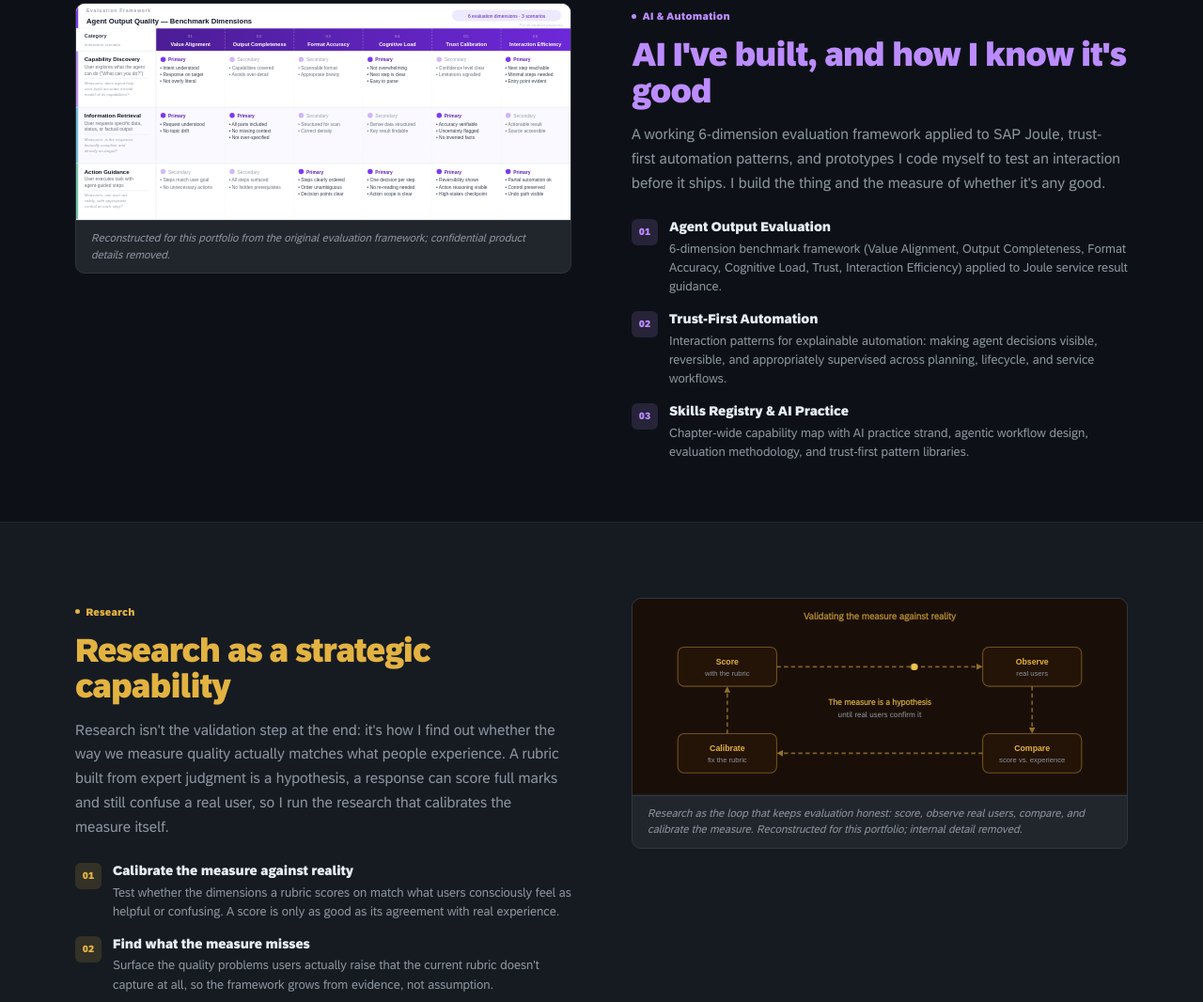
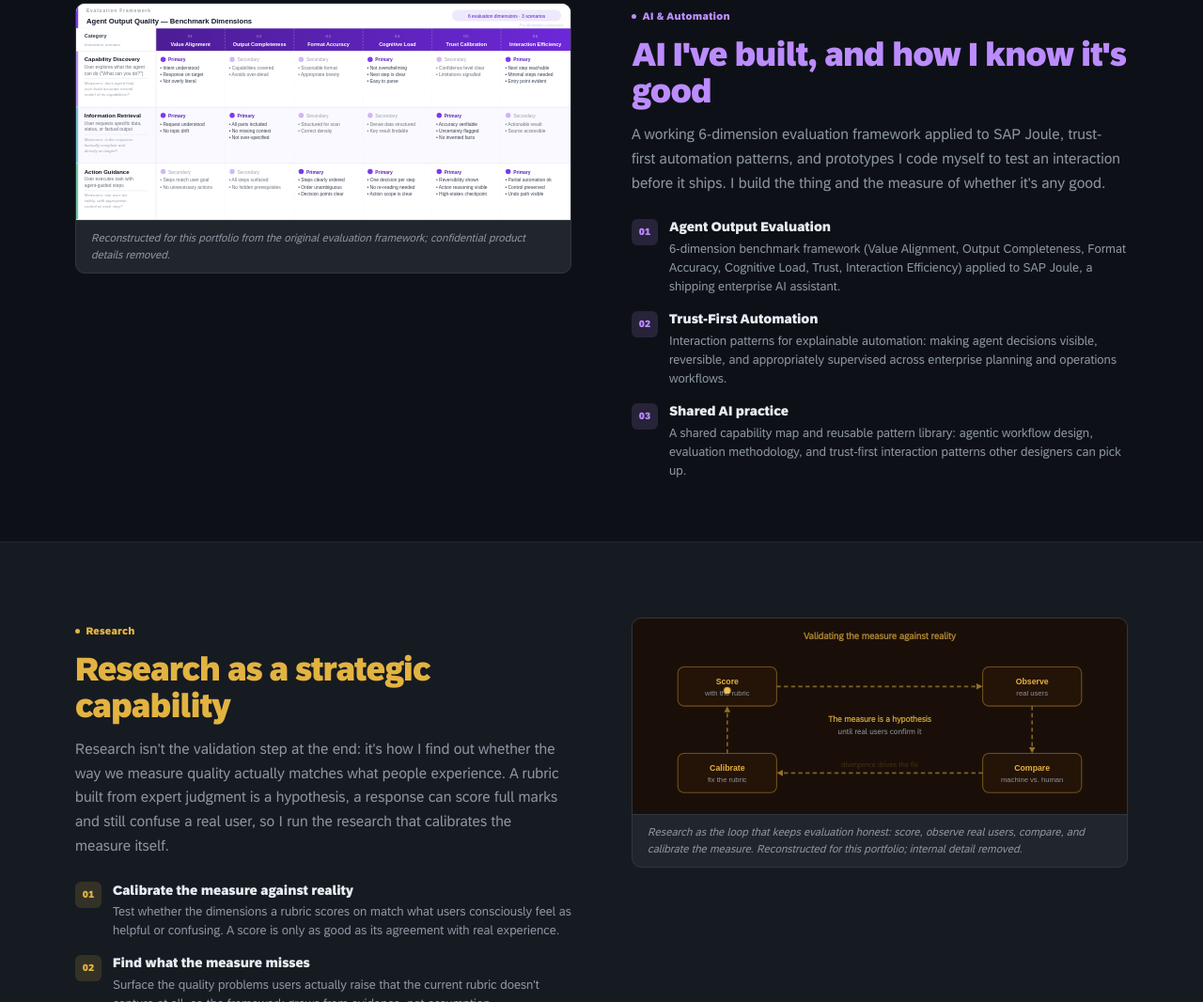
Before and after one commit to stAlbrecht168/stAlbrecht.github.io, a plain HTML site: page index.html in a window 1280 px wide. Shown: the part 2555-3621 px from the top of the page at 94% size. Drawn offline with Linux system fonts and the light colour scheme; files whose address does not match are found by name.

Commit message:
Abstract remaining internal phrasings + enhance research loop
AI & Automation: drop internal feature/org terms (service result guidance,
Skills Registry, chapter, strand) for public-safe wording; same in the Featured
Work Joule card. Research loop: node glows synced to the pulse, slower 7s pace,
Compare reframed as machine vs. human, and a 'divergence drives the fix' cue.

```diff
--- a/index.html
+++ b/index.html
@@ -378,7 +378,7 @@
           <ul class="cs-card-contributions" aria-label="Key contributions">
             <li>6-dimension agent output evaluation framework, run in reviews</li>
             <li>Trust-first automation patterns for Joule workflows</li>
-            <li>AI practice strand and Skills Registry for the CSX UX chapter</li>
+            <li>shared AI-practice patterns and a reusable skills library for the design org</li>
           </ul>
           <a href="work/agentic-ux-practice.html" class="cs-card-link" aria-label="Read case study: Building an AI-output evaluation framework for SAP Joule">Read case study <span aria-hidden="true">→</span></a>
         </div>
@@ -561,21 +561,21 @@
             <span class="capability-icon cap-purple" aria-hidden="true">01</span>
             <div>
               <p class="capability-text-head">Agent Output Evaluation</p>
-              <p class="capability-text-body">6-dimension benchmark framework (Value Alignment, Output Completeness, Format Accuracy, Cognitive Load, Trust, Interaction Efficiency) applied to Joule service result guidance.</p>
+              <p class="capability-text-body">6-dimension benchmark framework (Value Alignment, Output Completeness, Format Accuracy, Cognitive Load, Trust, Interaction Efficiency) applied to SAP Joule, a shipping enterprise AI assistant.</p>
             </div>
           </li>
           <li class="capability-item">
             <span class="capability-icon cap-purple" aria-hidden="true">02</span>
             <div>
               <p class="capability-text-head">Trust-First Automation</p>
-              <p class="capability-text-body">Interaction patterns for explainable automation: making agent decisions visible, reversible, and appropriately supervised across planning, lifecycle, and service workflows.</p>
+              <p class="capability-text-body">Interaction patterns for explainable automation: making agent decisions visible, reversible, and appropriately supervised across enterprise planning and operations workflows.</p>
             </div>
           </li>
           <li class="capability-item">
             <span class="capability-icon cap-purple" aria-hidden="true">03</span>
             <div>
-              <p class="capability-text-head">Skills Registry &amp; AI Practice</p>
-              <p class="capability-text-body">Chapter-wide capability map with AI practice strand, agentic workflow design, evaluation methodology, and trust-first pattern libraries.</p>
+              <p class="capability-text-head">Shared AI practice</p>
+              <p class="capability-text-body">A shared capability map and reusable pattern library: agentic workflow design, evaluation methodology, and trust-first interaction patterns other designers can pick up.</p>
             </div>
           </li>
         </ul>
@@ -631,12 +631,17 @@
         <svg viewBox="0 0 480 190" xmlns="http://www.w3.org/2000/svg" preserveAspectRatio="xMidYMid meet">
   <style>
     .r-node{fill:#241307;stroke:#e3b341;stroke-opacity:.4;stroke-width:1}
+    .r-glow{fill:#e3b341;opacity:0;animation:rglow 7s linear infinite}
+    .ga{animation-delay:0s} .gb{animation-delay:1.75s} .gc{animation-delay:3.5s} .gd{animation-delay:5.25s}
+    @keyframes rglow{0%{opacity:0}3%{opacity:.33}11%{opacity:0}100%{opacity:0}}
     .r-h{font-family:sans-serif;font-weight:700;fill:#e3b341}
     .r-s{font-family:sans-serif;fill:#8b949e}
     .r-edge{stroke:#e3b341;stroke-opacity:.5;stroke-width:1.5;stroke-dasharray:4 3;fill:none}
     .r-arr{fill:#e3b341;opacity:.6}
-    .r-pulse{animation:rloop 6s linear infinite}
+    .r-pulse{animation:rloop 7s linear infinite}
     @keyframes rloop{0%{transform:translate(0,0)}25%{transform:translate(296px,0)}50%{transform:translate(296px,84px)}75%{transform:translate(0,84px)}100%{transform:translate(0,0)}}
+    .r-div{animation:rdiv 7s linear infinite}
+    @keyframes rdiv{0%,55%{opacity:.2}62%{opacity:.9}80%,100%{opacity:.2}}
   </style>
   <rect width="480" height="190" fill="#1a0f08"/>
   <text x="240" y="20" text-anchor="middle" font-size="9" font-weight="600" fill="#e3b341" opacity=".7">Validating the measure against reality</text>
@@ -648,6 +653,10 @@
   <polygon class="r-arr" points="146,147 140,150 146,153"/>
   <line class="r-edge" x1="92" y1="131" x2="92" y2="91"/>
   <polygon class="r-arr" points="89,91 92,85 95,91"/>
+  <rect class="r-glow ga" x="44"  y="47"  width="96" height="38" rx="6"/>
+  <rect class="r-glow gb" x="340" y="47"  width="96" height="38" rx="6"/>
+  <rect class="r-glow gc" x="340" y="131" width="96" height="38" rx="6"/>
+  <rect class="r-glow gd" x="44"  y="131" width="96" height="38" rx="6"/>
   <rect class="r-node" x="44"  y="47"  width="96" height="38" rx="6"/>
   <text class="r-h" x="92"  y="64"  text-anchor="middle" font-size="8">Score</text>
   <text class="r-s" x="92"  y="75"  text-anchor="middle" font-size="7">with the rubric</text>
@@ -656,12 +665,13 @@
   <text class="r-s" x="388" y="75"  text-anchor="middle" font-size="7">real users</text>
   <rect class="r-node" x="340" y="131" width="96" height="38" rx="6"/>
   <text class="r-h" x="388" y="148" text-anchor="middle" font-size="8">Compare</text>
-  <text class="r-s" x="388" y="159" text-anchor="middle" font-size="7">score vs. experience</text>
+  <text class="r-s" x="388" y="159" text-anchor="middle" font-size="7">machine vs. human</text>
   <rect class="r-node" x="44"  y="131" width="96" height="38" rx="6"/>
   <text class="r-h" x="92"  y="148" text-anchor="middle" font-size="8">Calibrate</text>
   <text class="r-s" x="92"  y="159" text-anchor="middle" font-size="7">fix the rubric</text>
-  <text x="240" y="103" text-anchor="middle" font-size="8" font-weight="700" fill="#e3b341" opacity=".85">The measure is a hypothesis</text>
-  <text x="240" y="115" text-anchor="middle" font-size="7.5" fill="#8b949e">until real users confirm it</text>
+  <text x="240" y="100" text-anchor="middle" font-size="8" font-weight="700" fill="#e3b341" opacity=".85">The measure is a hypothesis</text>
+  <text x="240" y="112" text-anchor="middle" font-size="7.5" fill="#8b949e">until real users confirm it</text>
+  <text class="r-div" x="240" y="144" text-anchor="middle" font-size="7" fill="#e3b341">divergence drives the fix</text>
   <circle class="r-pulse" cx="92" cy="66" r="3.4" fill="#f0c050"/>
         </svg>
         <p class="visual-caption">Research as the loop that keeps evaluation honest: score, observe real users, compare, and calibrate the measure. Reconstructed for this portfolio; internal detail removed.</p>
```
